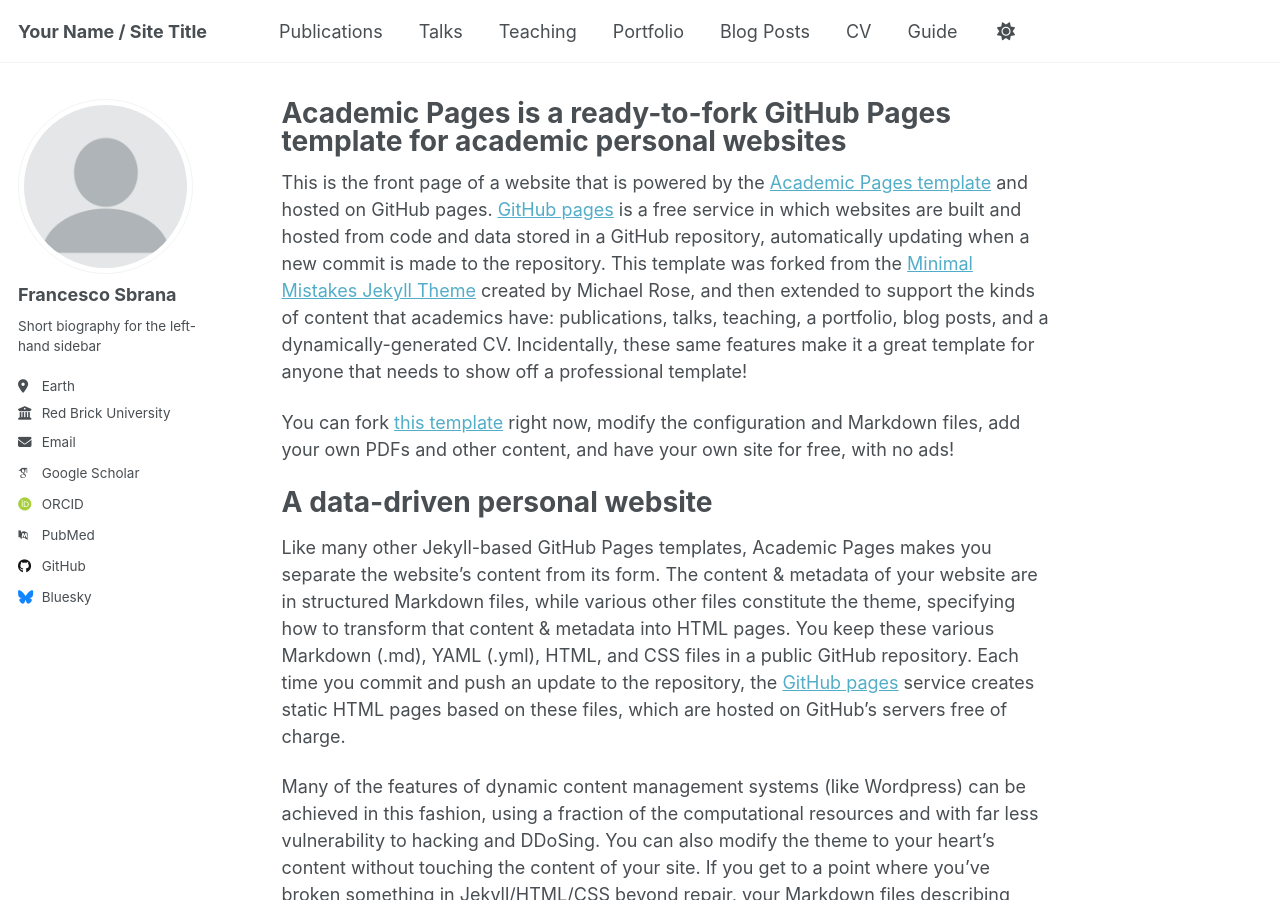
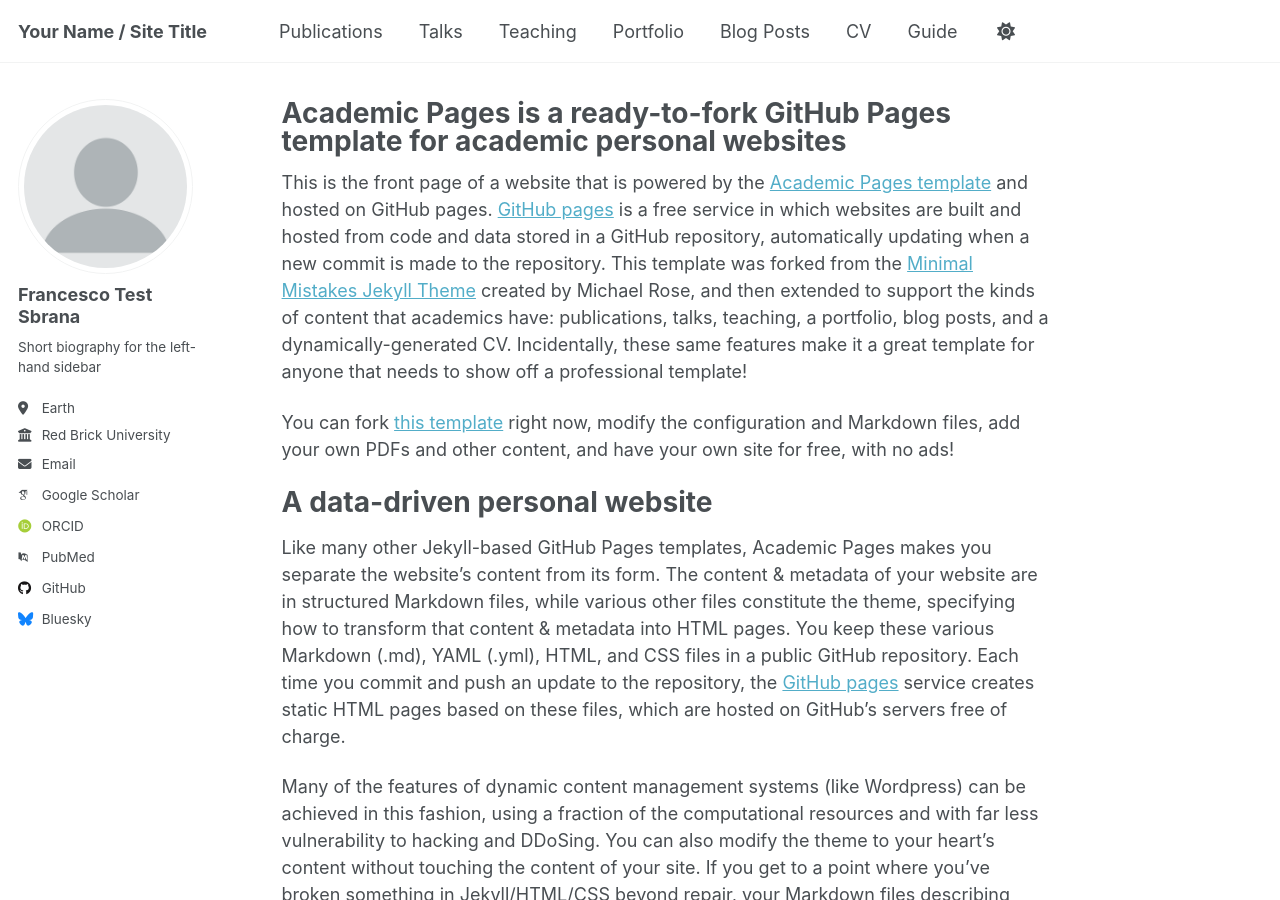
Before and after one commit to FraSbra/FraSbra.github.io, a Jekyll site: the page built from _pages/about.md, in a window 1280 px wide and 900 px high. Built offline with Jekyll 4.4.1, drawn with Linux system fonts in a browser that asks for light colours; some web fonts are replaced; a script that is not in the unit is left out.

Commit message:
Test Commit

```diff
--- a/_config.yml
+++ b/_config.yml
@@ -24,7 +24,7 @@ repository               : "academicpages/academicpages.github.io"
 author:
   # Biographic information
   avatar           : "profile.png"
-  name             : "Francesco Sbrana"
+  name             : "Francesco Test Sbrana"
   pronouns         : # example: "she/her"
   bio              : "Short biography for the left-hand sidebar"
   location         : "Earth"
```
